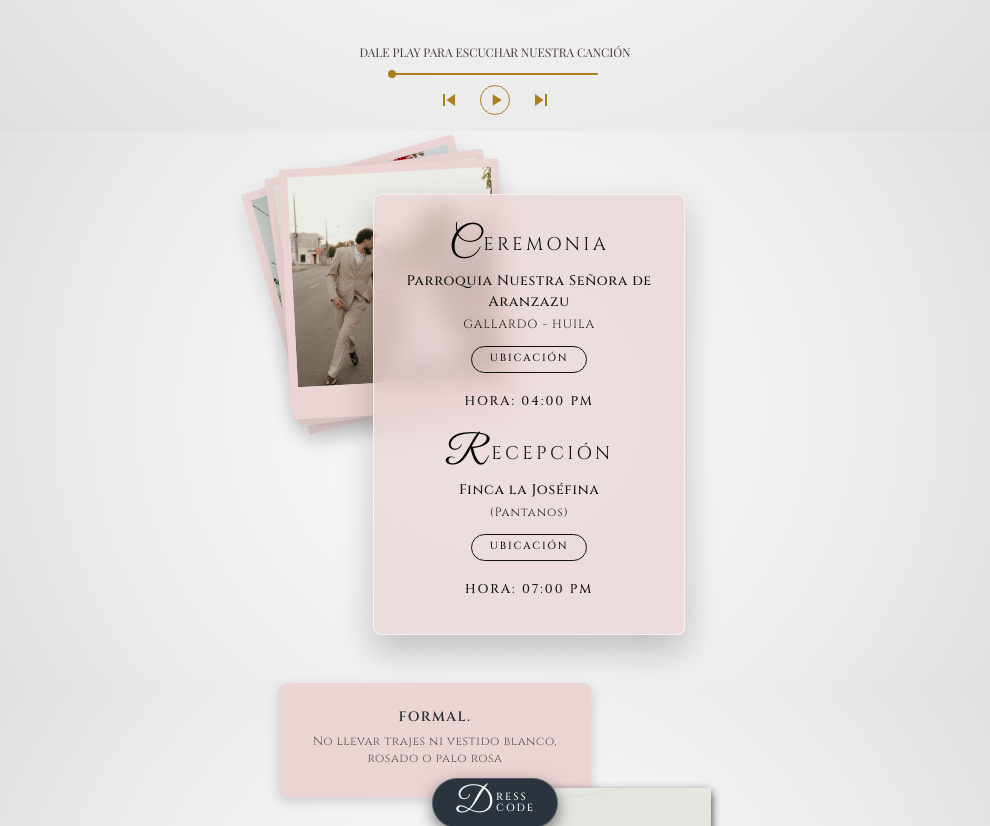
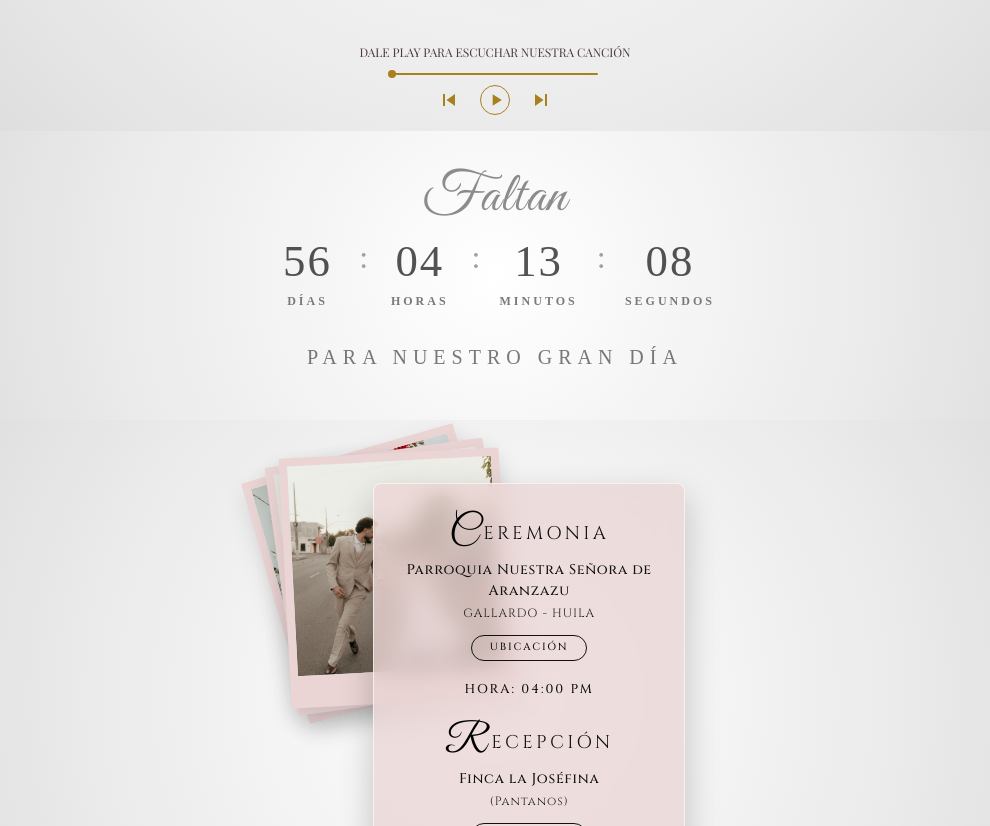
Before and after one commit to Leo1827/boda-invitation-alex-daniela, a Next.js app: page /invitation in a window 1280 px wide. Shown: the part 780-1606 px from the top of the page, without its empty margins (145-1135 px from the left). Built offline with nearby package versions, Linux system fonts and the light colour scheme; a web font is replaced by a local one.

Commit message:
feat: add component countdown y module css

```diff
--- a/app/invitation/page.tsx
+++ b/app/invitation/page.tsx
@@ -1,11 +1,15 @@
 import DressCodeAndGifts from "@/components/DressCodeAndGifts/DressCodeAndGifts";
 import EventDetails from "@/components/EventDetails/EventDetails";
 import Invitation from "@/components/Invitation/Invitation";
+import WeddingCountdown from "@/components/WeddingCountdown.tsx/WeddingCountdown";
 
 export default function InvitationPage() {
   return (
     <main>
       <Invitation />
+      <div className="colorBackground">
+        <WeddingCountdown />
+      </div>
       <EventDetails />
       <div className="colorBackground">
         <DressCodeAndGifts />
--- /dev/null
+++ b/components/WeddingCountdown.tsx/WeddingCountdown.module.css
@@ -0,0 +1,99 @@
+.container {
+  display: flex;
+  flex-direction: column;
+  align-items: center;
+  justify-content: center;
+  padding: 1.5rem 0.5rem;
+  text-align: center;
+  color: #2c2c2c38;
+  font-family: var(--font-cormorant), serif;
+}
+
+.subtitle {
+  font-size: 3.5rem;
+  font-weight: 400;
+  color: #4a4a4aa1;
+  letter-spacing: 1px;
+}
+
+.counterGrid {
+  display: flex;
+  align-items: baseline;
+  justify-content: center;
+  gap: 1.2rem;
+  margin-bottom: 2rem;
+}
+
+.timeBox {
+  display: flex;
+  flex-direction: column;
+  align-items: center;
+  min-width: 65px;
+}
+
+.number {
+  font-size: 2.8rem;
+  font-weight: 300;
+  line-height: 1;
+  letter-spacing: 2px;
+  color: #1a1a1ac0;
+}
+
+.label {
+  font-size: 0.75rem;
+  font-weight: 600;
+  letter-spacing: 3px;
+  color: #7a7a7a;
+  margin-top: 0.5rem;
+  text-transform: uppercase;
+}
+
+.separator {
+  font-size: 2rem;
+  font-weight: 300;
+  color: #a0a0a0;
+  transform: translateY(-8px);
+}
+
+.title {
+  font-size: 1.25rem;
+  font-weight: 400;
+  letter-spacing: 6px;
+  color: #333333a6;
+  margin: 0;
+  text-transform: uppercase;
+  padding-bottom: 1.5rem;
+}
+
+/* Responsivo para móviles */
+@media (max-width: 600px) {
+  .subtitle {
+    font-size: 2.8rem;
+  }
+
+  .counterGrid {
+    gap: 0.6rem;
+  }
+
+  .timeBox {
+    min-width: 45px;
+  }
+
+  .number {
+    font-size: 2rem;
+  }
+
+  .label {
+    font-size: 0.65rem;
+    letter-spacing: 1.5px;
+  }
+
+  .separator {
+    font-size: 1.4rem;
+  }
+
+  .title {
+    font-size: 1rem;
+    letter-spacing: 4px;
+  }
+}
--- /dev/null
+++ b/components/WeddingCountdown.tsx/WeddingCountdown.tsx
@@ -0,0 +1,101 @@
+'use client';
+
+import React, { useState, useEffect } from 'react';
+import styles from './WeddingCountdown.module.css';
+import { Great_Vibes } from 'next/font/google';
+const greatVibes = Great_Vibes({
+  weight: '400',
+  subsets: ['latin'],
+});
+interface TimeLeft {
+  days: number;
+  hours: number;
+  minutes: number;
+  seconds: number;
+}
+
+const TARGET_DATE = new Date('2026-11-28T00:00:00').getTime();
+
+function getCalculatedTimeLeft(): TimeLeft {
+  const now = new Date().getTime();
+  const difference = TARGET_DATE - now;
+
+  if (difference <= 0) {
+    return { days: 0, hours: 0, minutes: 0, seconds: 0 };
+  }
+
+  return {
+    days: Math.floor(difference / (1000 * 60 * 60 * 24)),
+    hours: Math.floor((difference / (1000 * 60 * 60)) % 24),
+    minutes: Math.floor((difference / 1000 / 60) % 60),
+    seconds: Math.floor((difference / 1000) % 60),
+  };
+}
+
+export default function WeddingCountdown() {
+  // Flag para detectar si estamos en el cliente usando useSyncExternalStore / useEffect asíncrono
+  const [timeLeft, setTimeLeft] = useState<TimeLeft>(getCalculatedTimeLeft);
+  const [hasRendered, setHasRendered] = useState(false);
+
+  useEffect(() => {
+    // Usamos requestAnimationFrame o diferimos el flag para evitar la ejecución síncrona inmediata en el lint
+    const animationFrame = requestAnimationFrame(() => {
+      setHasRendered(true);
+    });
+
+    const timer = setInterval(() => {
+      setTimeLeft(getCalculatedTimeLeft());
+    }, 1000);
+
+    return () => {
+      cancelAnimationFrame(animationFrame);
+      clearInterval(timer);
+    };
+  }, []);
+
+  if (!hasRendered) return null;
+
+  return (
+    <section className={styles.container}>
+      <h3 className={`${styles.subtitle} ${greatVibes.className}`}>Faltan</h3>
+
+      <div className={styles.counterGrid}>
+        <div className={styles.timeBox}>
+          <span className={styles.number}>
+            {String(timeLeft.days).padStart(2, '0')}
+          </span>
+          <span className={styles.label}>DÍAS</span>
+        </div>
+
+        <span className={styles.separator}>:</span>
+
+        <div className={styles.timeBox}>
+          <span className={styles.number}>
+            {String(timeLeft.hours).padStart(2, '0')}
+          </span>
+          <span className={styles.label}>HORAS</span>
+        </div>
+
+        <span className={styles.separator}>:</span>
+
+        <div className={styles.timeBox}>
+          <span className={styles.number}>
+            {String(timeLeft.minutes).padStart(2, '0')}
+          </span>
+          <span className={styles.label}>MINUTOS</span>
+        </div>
+
+        <span className={styles.separator}>:</span>
+
+        <div className={styles.timeBox}>
+          <span className={styles.number}>
+            {String(timeLeft.seconds).padStart(2, '0')}
+          </span>
+          <span className={styles.label}>SEGUNDOS</span>
+        </div>
+      </div>
+
+      <h2 className={styles.title}>PARA NUESTRO GRAN DÍA</h2>
+    </section>
+  );
+}
```
